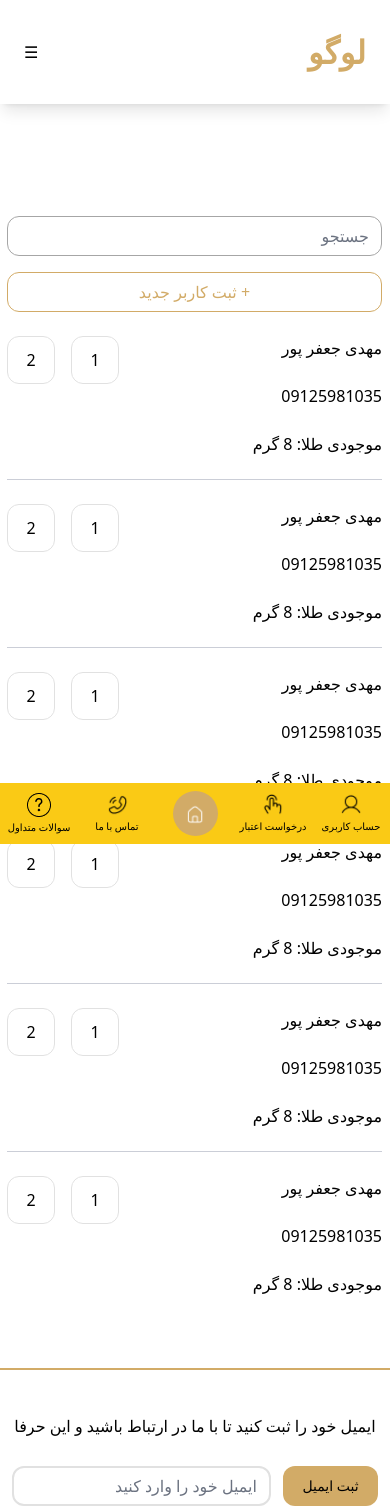
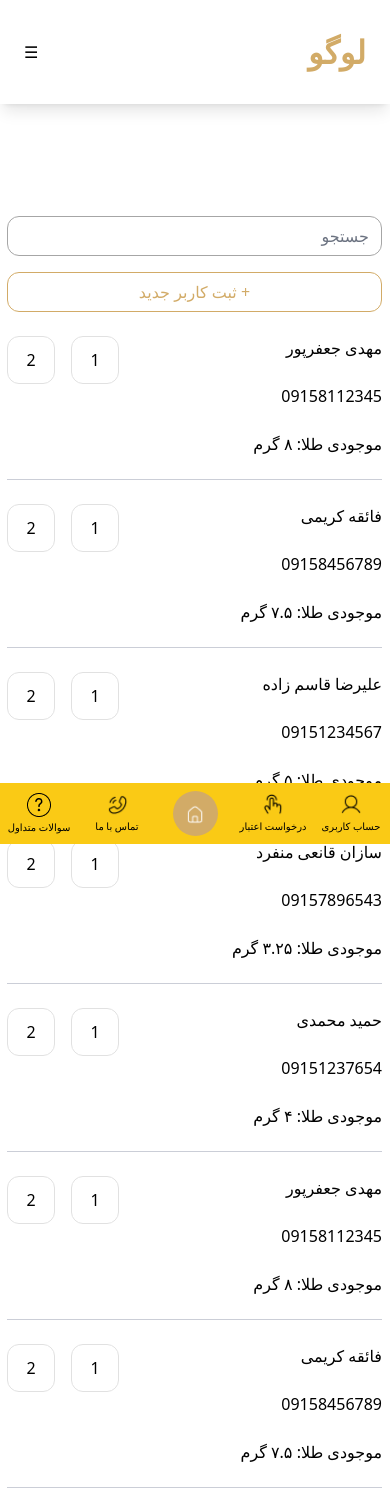
Before and after one commit to Spark-Code-Team/loana-gold, a Next.js app: page /admin/User-Management in a window 390 px wide. Shown: the top 1511 px of the page. Built offline with nearby package versions, Linux system fonts and the light colour scheme.

Commit message:
responsive

```diff
--- a/src/components/templates/AdminDealingPage.js
+++ b/src/components/templates/AdminDealingPage.js
@@ -4,12 +4,12 @@ import Pagination from "../elements/Pagination";
 
 const AdminDealingPage = () =>{
 
-    const users = [
-    {
+    const userss=[
+        {
         id: 1,
         name: "مهدی جعفرپور",
         typeOfDealing: " شارژ کیف پول ",
-        gold: "واریز",
+        gold: "1 گرم",
         cost: " 300/000/000 تومان ",
         date: "14/12/11",
     },
@@ -17,7 +17,41 @@ const AdminDealingPage = () =>{
         id: 2,
         name: "مهدی جعفرپور",
         typeOfDealing: " شارژ کیف پول ",
-        gold: "واریز",
+        gold: "1 گرم",
+        cost: " 300/000/000 تومان ",
+        date: "14/12/11",
+    },
+    {
+        id: 1,
+        name: "مهدی جعفرپور",
+        typeOfDealing: " شارژ کیف پول ",
+        gold: "1 گرم",
+        cost: " 300/000/000 تومان ",
+        date: "14/12/11",
+    },
+    {
+        id: 2,
+        name: "مهدی جعفرپور",
+        typeOfDealing: " شارژ کیف پول ",
+        gold: "1 گرم",
+        cost: " 300/000/000 تومان ",
+        date: "14/12/11",
+    },
+    ]
+    const users = [
+    {
+        id: 1,
+        name: "مهدی جعفرپور",
+        typeOfDealing: " شارژ کیف پول ",
+        gold: "1 گرم",
+        cost: " 300/000/000 تومان ",
+        date: "14/12/11",
+    },
+    {
+        id: 2,
+        name: "مهدی جعفرپور",
+        typeOfDealing: " شارژ کیف پول ",
+        gold: "1 گرم",
         cost: " 300/000/000 تومان ",
         date: "14/12/11",
     },
@@ -25,7 +59,7 @@ const AdminDealingPage = () =>{
         id: 3,
         name: "مهدی جعفرپور",
         typeOfDealing: " شارژ کیف پول ",
-        gold: "واریز",
+        gold: "2گرم",
         cost: " 300/000/000 تومان ",
         date: "14/12/11",
     },
@@ -33,7 +67,7 @@ const AdminDealingPage = () =>{
         id: 4,
         name: "مهدی جعفرپور",
         typeOfDealing: " شارژ کیف پول ",
-        gold: "واریز",
+        gold: "3گرم",
         cost: " 300/000/000 تومان ",
         date: "14/12/11",
     },
@@ -41,7 +75,7 @@ const AdminDealingPage = () =>{
         id: 5,
         name: "مهدی جعفرپور",
         typeOfDealing: " شارژ کیف پول ",
-        gold: "واریز",
+        gold: "5گرم",
         cost: " 300/000/000 تومان ",
         date: "14/12/11",
     },
@@ -49,7 +83,7 @@ const AdminDealingPage = () =>{
         id: 6,
         name: "مهدی جعفرپور",
         typeOfDealing: " شارژ کیف پول ",
-        gold: "واریز",
+        gold: "8گرم",
         cost: " 300/000/000 تومان ",
         date: "14/12/11",
     },
@@ -115,12 +149,13 @@ const AdminDealingPage = () =>{
             <div className="
             w-[843px]
             h-[56px]
-            flex
+            md:flex
             flex-row
             justify-around
             border-[1px]
             rounded-xl
             items-center
+            hidden
             ">
             <div className="">فیلترها</div>
 
@@ -154,6 +189,8 @@ const AdminDealingPage = () =>{
         overflow-hidden
         rounded-xl
         border-[1px]
+        hidden
+        md:block
         ">
 
            <table className="w-full">
@@ -185,11 +222,41 @@ const AdminDealingPage = () =>{
 
         </div>
 
-        <Pagination
+       <div className="
+       hidden
+       md:block
+       ">
+       <Pagination
         currentPage={currentPage}
         totalPages={totalPages}
         onPageChange={(page) => setCurrentPage(page)}
       />
+       </div>
+
+       <div className="
+       md:hidden
+       w-[375px]
+       h-[720px]
+       mr-2
+       ">
+        <p className="font-bold text-xl">
+        تاریخچه معاملات
+        </p>
+
+      {userss.map((item, index) => (
+      <div key={index} className="border-b-[1px] pb-2">
+      <div>
+      <p>{item.name}</p>
+      </div>
+      <p>  نوع معامله:  {item.typeOfDealing} تومان</p>
+      <p> مقدار طلا: {item.gold}</p>
+      <p>  مبلغ:: {item.cost}</p>
+      <p>  تاریخ معامله: {item.date}</p>
+      </div>
+      ))}
+
+       </div>
+
 
         </div>
     )
--- a/src/components/templates/AdminTicketsPage.js
+++ b/src/components/templates/AdminTicketsPage.js
@@ -9,7 +9,7 @@ const AdminTicketPage = () =>{
         id: 1,
         problem: "  1 مشکلات فنی ",
         date: " 1403/12/1",
-        description: "سلام، می‌خواهم به شما اطلاع دهم که در حین استفاده از سرویس شما، با چند مسئله فنی مواجه شده‌ام که برای من مشکلاتی ایجاد کرده است. اما با این حال، می‌دانم که د. ",
+        description: "سلام، می‌خواهم به شما اطلاع دهم که در حین استفاده از سرویس شما، با چند مسئله فنی مواجه شده‌ام که برای من مشکلاتی ایجاد کرده است. اما با این حال، بببببببببببببببببببببببببببببببببببببببببببببببببببب می‌دانم که د. ",
         situation: " در انتطار پاسخ",
      },
 
@@ -76,6 +76,7 @@ const AdminTicketPage = () =>{
             items-center
             hidden
             ">
+
                 <div className="">فیلترها</div>
 
                 <div className="
@@ -110,6 +111,19 @@ const AdminTicketPage = () =>{
         md:mt-6
         ">
 
+       <div className="
+       md:hidden
+       flex
+       mb-6
+       w-[375px]
+       mr-2
+       flex-row
+       justify-between
+       ">
+        <p className="font-bold">تیکت های پشتیبانی</p>
+        <p>فیلترها</p>
+        </div>
+
         <div className="
          md:flex
          ">
@@ -120,7 +134,15 @@ const AdminTicketPage = () =>{
                                 <td className="p-2 hidden">{index + 1}</td>
                                 <td className="p-2 ">{user.problem}</td>
                                 <td className="p-2">{user.date}</td>
-                                <td className="p-2">{user.description}</td>
+                                <td className="
+                                p-2
+                                md:max-w-[900px]
+                                max-w-[350px]
+                                truncate
+                                overflow-hidden
+                                whitespace-nowrap
+                                cursor-pointer
+                                ">{user.description}</td>
                                 <td className="p-2 ">{user.situation}</td>
                             </tr>
                         ))}
--- a/src/components/templates/AdminUserManagementPage.js
+++ b/src/components/templates/AdminUserManagementPage.js
@@ -16,6 +16,7 @@ const AdminUserManagementPage = () => {
         { id: 9, name: "سازان قانعی منفرد", balance: "۳.۲۵ گرم", phone: "09157896543" },
         { id: 10, name: "حمید محمدی", balance: "۴ گرم", phone: "09151237654" },
       ];
+
       const [selectedUser, setSelectedUser] = useState(null);
       const [currentPage, setCurrentPage] = useState(1);
       const usersPerPage = 5;
@@ -120,9 +121,6 @@ const AdminUserManagementPage = () => {
                     </tbody>
                 </table>
 
-
-
-
     <div className="flex">
       <div
         className={`
@@ -189,7 +187,9 @@ const AdminUserManagementPage = () => {
 
 
   <div>
+  {users.map((user, index) => (
     <div
+      key={index}
       className="
         md:hidden
         w-[375px]
@@ -201,181 +201,19 @@ const AdminUserManagementPage = () => {
       "
     >
       <div className="flex flex-row justify-between">
-            <p>مهدی جعفر پور</p>
+        <p>{user.name}</p>
         <div>
-              <button className="w-12 h-12 rounded-xl border-[1px] border-[#E1E1E1]"> 1 </button>
-              <button className="w-12 h-12 rounded-xl border-[1px] border-[#E1E1E1] mr-4"> 2 </button>
+          <button className="w-12 h-12 rounded-xl border-[1px] border-[#E1E1E1]">1</button>
+          <button className="w-12 h-12 rounded-xl border-[1px] border-[#E1E1E1] mr-4">2</button>
         </div>
       </div>
 
-            <p>
-            09125981035
-            </p>
+      <p>{user.phone}</p>
 
-            <p className="mt-6">
-            موجودی طلا: 8 گرم
-            </p>
-
+      <p className="mt-6">موجودی طلا: {user.balance}</p>
     </div>
-
-        <div
-          className="
-            md:hidden
-            w-[375px]
-            h-[144px]
-            mr-2
-            mt-6
-            border-b-[1px]
-            border-[#CBCED7]
-          "
-        >
-          <div className="flex flex-row justify-between">
-            <p>مهدی جعفر پور</p>
-            <div>
-              <button className="w-12 h-12 rounded-xl border-[1px] border-[#E1E1E1]"> 1 </button>
-              <button className="w-12 h-12 rounded-xl border-[1px] border-[#E1E1E1] mr-4"> 2 </button>
+  ))}
 </div>
-          </div>
-
-            <p>
-            09125981035
-            </p>
-
-            <p className="mt-6">
-            موجودی طلا: 8 گرم
-            </p>
-
-        </div>
-
-        <div
-          className="
-            md:hidden
-            w-[375px]
-            h-[144px]
-            mr-2
-            mt-6
-            border-b-[1px]
-            border-[#CBCED7]
-          "
-        >
-          <div className="flex flex-row justify-between">
-            <p>مهدی جعفر پور</p>
-            <div>
-              <button className="w-12 h-12 rounded-xl border-[1px] border-[#E1E1E1]"> 1 </button>
-              <button className="w-12 h-12 rounded-xl border-[1px] border-[#E1E1E1] mr-4"> 2 </button>
-            </div>
-          </div>
-
-            <p>
-            09125981035
-            </p>
-
-            <p className="mt-6">
-            موجودی طلا: 8 گرم
-            </p>
-
-        </div>
-
-        <div
-          className="
-            md:hidden
-            w-[375px]
-            h-[144px]
-            mr-2
-            mt-6
-            border-b-[1px]
-            border-[#CBCED7]
-          "
-        >
-          <div className="flex flex-row justify-between">
-            <p>مهدی جعفر پور</p>
-            <div>
-              <button className="w-12 h-12 rounded-xl border-[1px] border-[#E1E1E1]"> 1 </button>
-              <button className="w-12 h-12 rounded-xl border-[1px] border-[#E1E1E1] mr-4"> 2 </button>
-            </div>
-          </div>
-
-            <p>
-            09125981035
-            </p>
-
-            <p className="mt-6">
-            موجودی طلا: 8 گرم
-            </p>
-
-        </div>
-
-        <div
-          className="
-            md:hidden
-            w-[375px]
-            h-[144px]
-            mr-2
-            mt-6
-            border-b-[1px]
-            border-[#CBCED7]
-          "
-        >
-          <div className="flex flex-row justify-between">
-            <p>مهدی جعفر پور</p>
-            <div>
-              <button className="
-              w-12
-              h-12
-              rounded-xl
-              border-[1px]
-              border-[#E1E1E1]
-              "> 1 </button>
-              <button className="
-              w-12
-              h-12
-              rounded-xl
-              border-[1px]
-              border-[#E1E1E1]
-              mr-4
-              "> 2 </button>
-            </div>
-          </div>
-
-            <p>
-            09125981035
-            </p>
-
-            <p className="mt-6">
-            موجودی طلا: 8 گرم
-            </p>
-
-        </div>
-
-        <div
-          className="
-            md:hidden
-            w-[375px]
-            h-[144px]
-            mr-2
-            mt-6
-          "
-        >
-          <div className="flex flex-row justify-between">
-            <p>مهدی جعفر پور</p>
-            <div>
-              <button className="w-12 h-12 rounded-xl border-[1px] border-[#E1E1E1]"> 1 </button>
-              <button className="w-12 h-12 rounded-xl border-[1px] border-[#E1E1E1] mr-4"> 2 </button>
-            </div>
-          </div>
-
-            <p>
-            09125981035
-            </p>
-
-            <p className="mt-6">
-            موجودی طلا: 8 گرم
-            </p>
-
-        </div>
-
-      </div>
-
 
 </div>
     )
```
Also changed, not shown: src/components/templates/AdminInsallmentsPage.js (+73 -6 lines), src/components/templates/AdminTransactionsPage.js (+50 -91 lines). Lines whose indentation alone changed are shown as unchanged.
